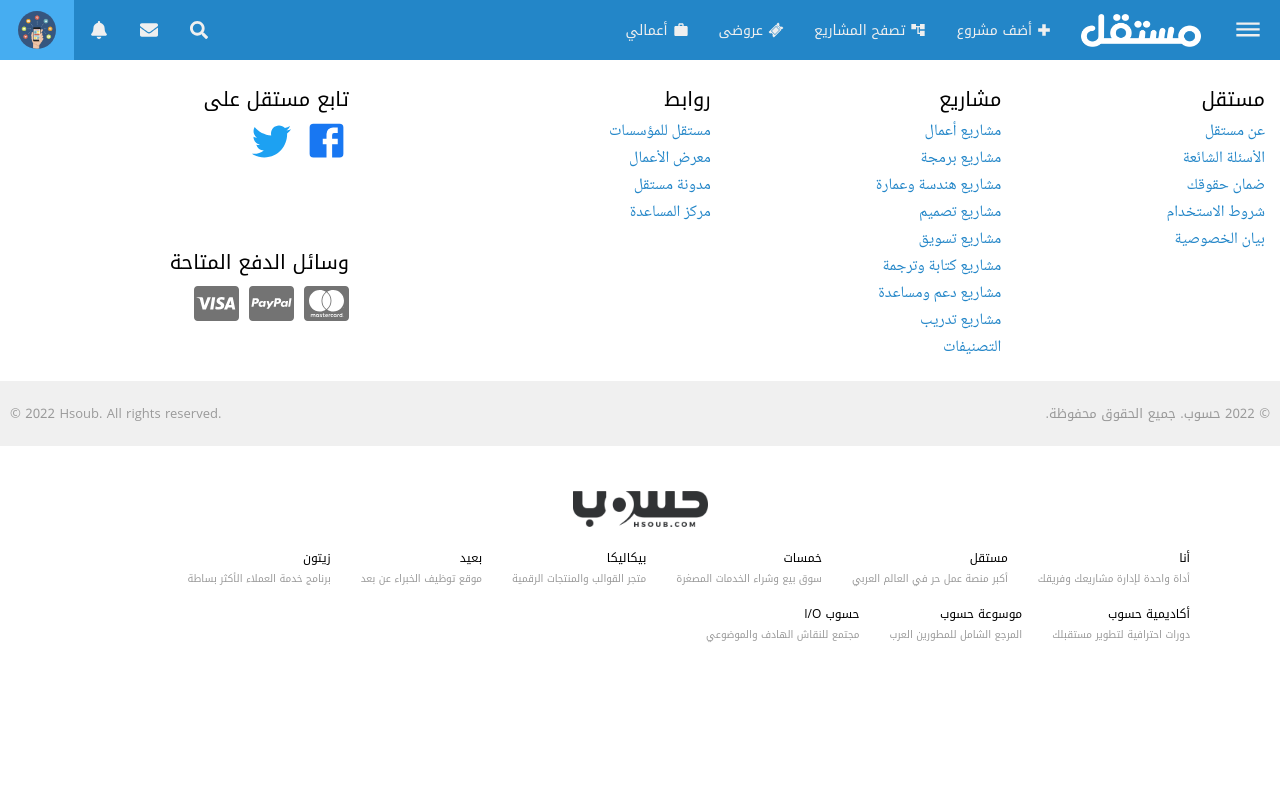
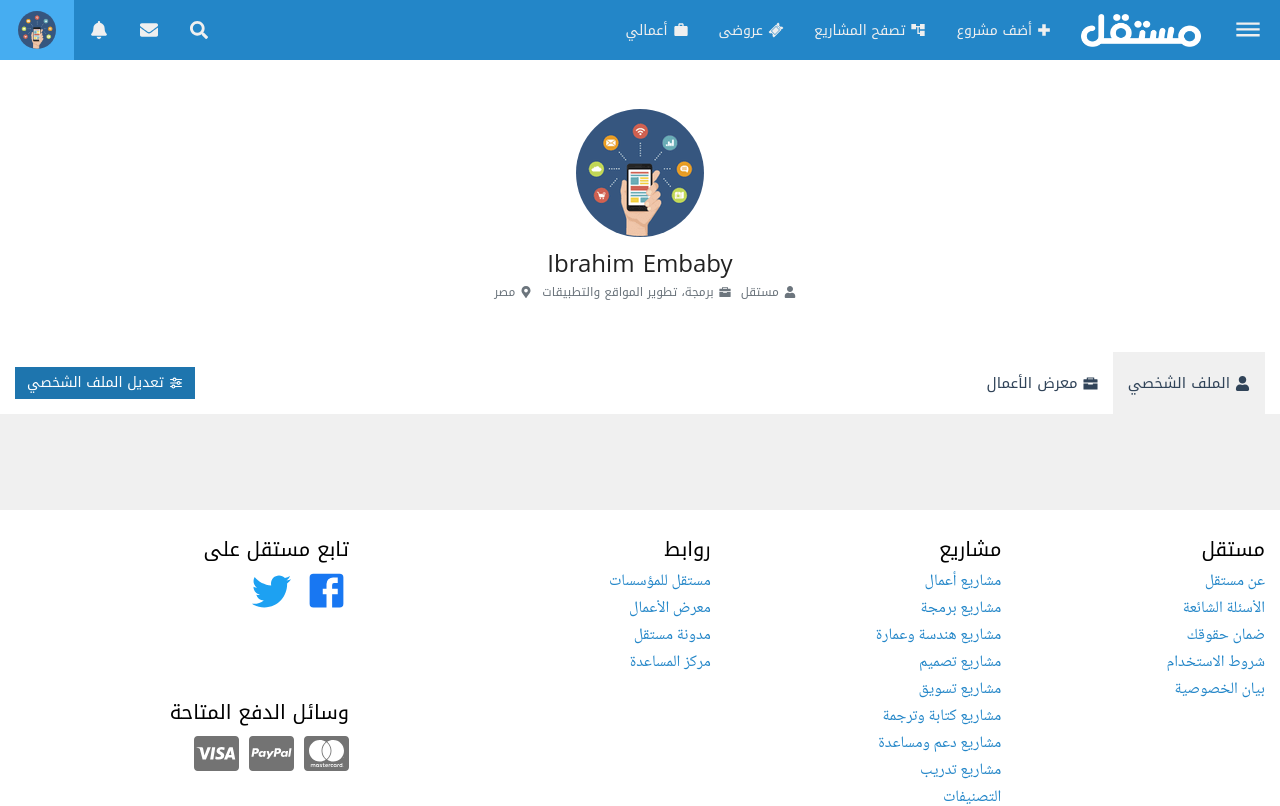
Before and after one commit to ibrahim-embaby/freelance-platform-MOSTAQL, a React (Create React App) app: page /profile in a window 1280 px wide. Shown: the top 806 px of the page. Built offline with nearby package versions, Linux system fonts and the light colour scheme.

Commit message:
changes to profile

```diff
--- a/src/components/options/options.css
+++ b/src/components/options/options.css
@@ -32,6 +32,10 @@
     margin-bottom: 15px;
 }
 
+.optionsInput {
+    cursor: pointer;
+}
+
 .optionsLabel {
     display: inline-block;
     margin-right: 5px;
--- a/src/pages/profile/Profile.jsx
+++ b/src/pages/profile/Profile.jsx
@@ -1,6 +1,9 @@
 import { useEffect } from 'react'
 import Footer from '../../components/footer/Footer'
 import Topbar from '../../components/topbar/Topbar'
+import { FaUser, FaMapMarkerAlt } from 'react-icons/fa'
+import { IoBriefcaseSharp } from 'react-icons/io5'
+import { BiSliderAlt } from 'react-icons/bi'
 import './profile.css'
 
 
@@ -12,6 +15,35 @@
     return (
         <div className='profile'>
             <Topbar />
+            <div className="personalInfo">
+                <div className="personalInfoTop">
+                    <img className="personalInfoTopImg" src="assets/user.png" alt="" />
+                    <div className="personalInfoTopUsername">Ibrahim Embaby</div>
+                    <div className="personalInfoTopDetails">
+                        <span className='personalInfoTopDetailsIconContainer'><FaUser className='personalInfoTopDetailsIcon' /> مستقل</span>
+                        <span className='personalInfoTopDetailsIconContainer'><IoBriefcaseSharp className='personalInfoTopDetailsIcon' />  برمجة، تطوير المواقع والتطبيقات</span>
+                        <span className='personalInfoTopDetailsIconContainer'><FaMapMarkerAlt className='personalInfoTopDetailsIcon' /> مصر</span>
+                    </div>
+                </div>
+                <div className="personalInfoBottom">
+                    <div className="personalInfoBottomLeft">
+                        <div className="personalInfoBottomLeftItem active">
+                            <FaUser className='personalInfoBottomLeftItemIcon' /> الملف الشخصي
+                        </div>
+                        <div className="personalInfoBottomLeftItem">
+                            <IoBriefcaseSharp className='personalInfoBottomLeftItemIcon' /> معرض الأعمال
+                        </div>
+                    </div>
+                    <div className="personalInfoBottomRight">
+                        <BiSliderAlt className='personalInfoBottomRightIcon' />
+                        تعديل الملف الشخصي
+                    </div>
+                </div>
+            </div>
+            <div className="profileWrapper">
+                <div className="profileWrapperRight"></div>
+                <div className="profileWrapperLeft"></div>
+            </div>
             <Footer />
         </div>
     )
--- a/src/pages/profile/profile.css
+++ b/src/pages/profile/profile.css
@@ -0,0 +1,98 @@
+.personalInfo {
+    direction: rtl;
+
+}
+
+.personalInfoTop {
+    text-align: center;
+    padding: 49px 0px;
+
+}
+
+.personalInfoTopImg {
+    border-radius: 50%;
+    width: 128px;
+    height: 128px;
+}
+
+.personalInfoTopUsername {
+    font-size: 24px;
+    line-height: 1.428571429;
+    color: #222;
+}
+
+.personalInfoTopDetails {
+    font-size: 12px;
+    color: #6c757d;
+    display: flex;
+    justify-content: center;
+}
+
+.personalInfoTopDetailsIconContainer {
+    margin-left: 10px;
+    display: flex;
+    align-items: center;
+    justify-content: space-between;
+}
+
+.personalInfoTopDetailsIcon,
+.personalInfoBottomLeftItemIcon {
+    margin-left: 5px;
+}
+
+.personalInfoBottom {
+    padding: 0px 15px;
+    display: flex;
+    justify-content: space-between;
+    align-items: center;
+
+}
+
+.personalInfoBottomLeft {
+    display: flex;
+}
+
+.personalInfoBottomLeftItem {
+    padding: 16px 15px;
+    cursor: pointer;
+    line-height: 2;
+    color: #314459;
+    font-size: 15px;
+    display: flex;
+    align-items: center;
+    transition: all 0.2s ease-in;
+}
+
+.personalInfoBottomLeftItem:hover {
+    background-color: #f0f0f0;
+
+}
+
+.active {
+    background-color: #f0f0f0;
+}
+
+.personalInfoBottomRight {
+    display: flex;
+    align-items: center;
+    color: #fff;
+    background-color: #1e75ae;
+    padding: 6px 12px;
+    font-size: 14px;
+    line-height: 1.428571429;
+    cursor: pointer;
+    transition: all .2s ease-in-out;
+}
+
+.personalInfoBottomRight:hover {
+    background-color: #2386c8;
+}
+
+.personalInfoBottomRightIcon {
+    margin-left: 5px;
+}
+
+.profileWrapper {
+    background-color: #f0f0f0;
+    padding: 48px 0px;
+}
```
